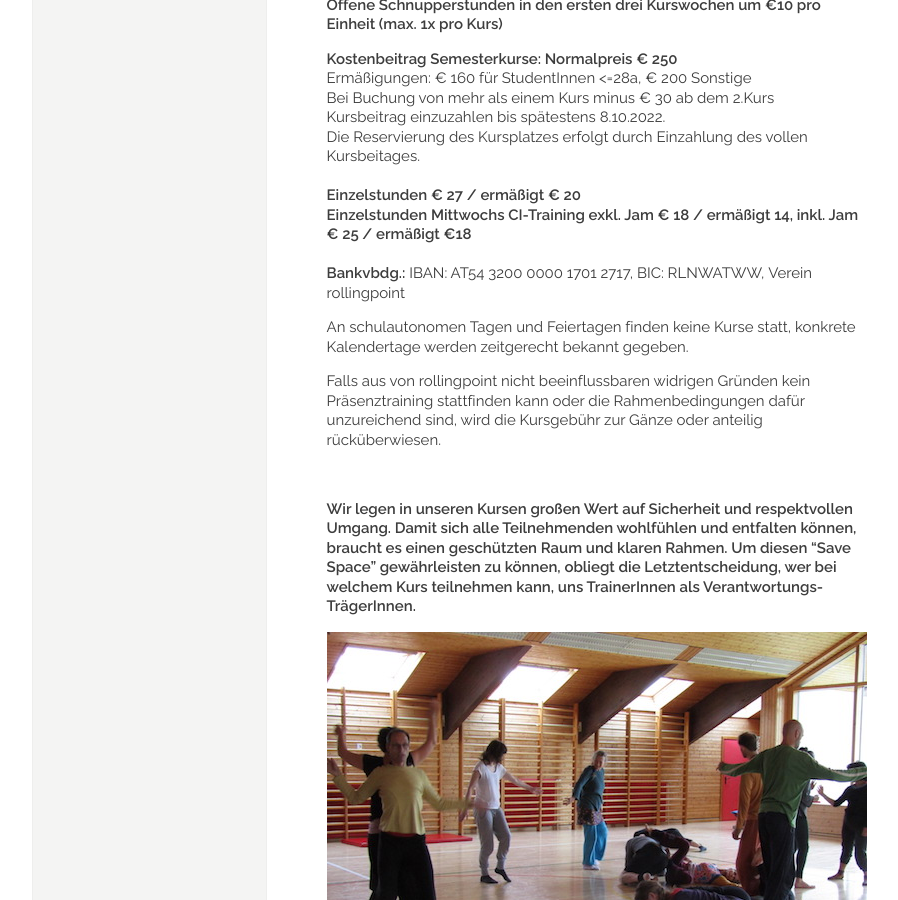
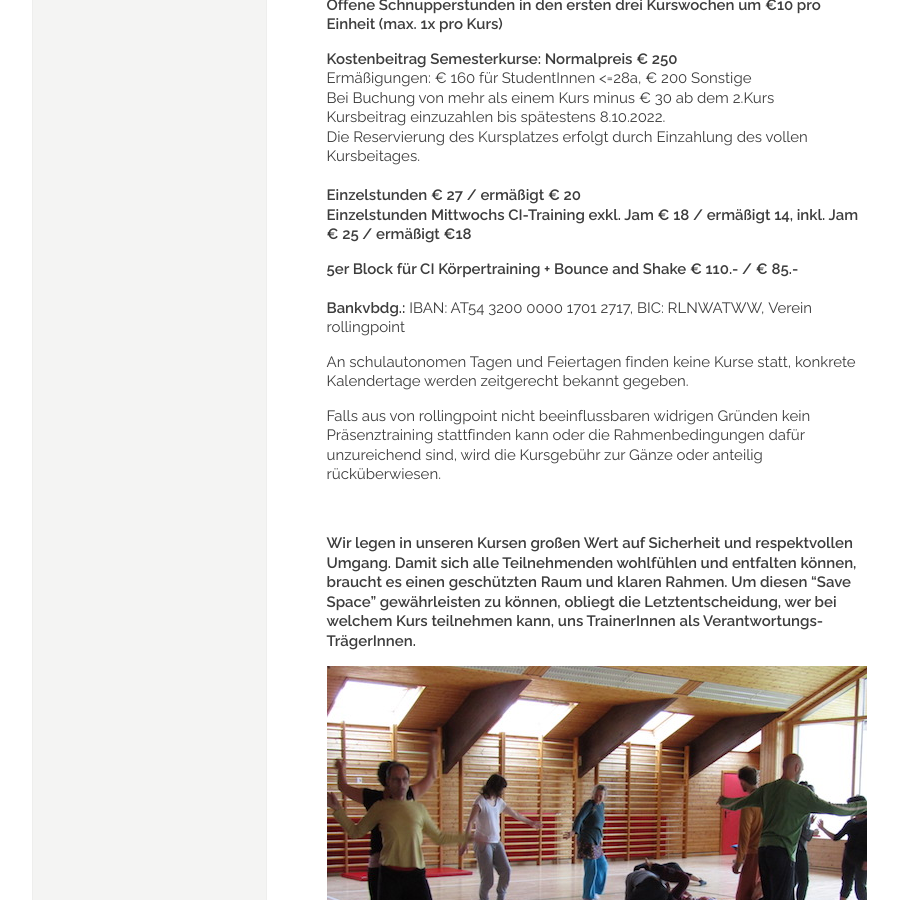
Before and after one commit to manulari/rollingpointat, a Jekyll site: the page built from _pages_de/kurse.md, in a window 1280 px wide and 900 px high, scrolled down 3615 px. Shown: the whole window, without its empty margins (152-1050 px from the left). Built offline with Jekyll 4.4.1, drawn with Linux system fonts in a browser that asks for light colours; comment, search, counter and statistics services are not loaded.

Commit message:
Update page (de) “kurse”

```diff
--- a/_pages_de/kurse.md
+++ b/_pages_de/kurse.md
@@ -135,7 +135,9 @@ Kursbeitrag einzuzahlen bis spätestens 8.10.2022.\
 Die Reservierung des Kursplatzes erfolgt durch Einzahlung des vollen Kursbeitages.\
 \
 **Einzelstunden € 27 / ermäßigt € 20**\
-**Einzelstunden Mittwochs CI-Training exkl. Jam € 18 / ermäßigt 14, inkl. Jam € 25 / ermäßigt €18**\
+**Einzelstunden Mittwochs CI-Training exkl. Jam € 18 / ermäßigt 14, inkl. Jam € 25 / ermäßigt €18**
+
+**5﻿er Block für CI Körpertraining + Bounce and Shake € 110.- / € 85.-**\
 \
 **Bankvbdg.:** IBAN: AT54 3200 0000 1701 2717, BIC: RLNWATWW, Verein rollingpoint
 
```
